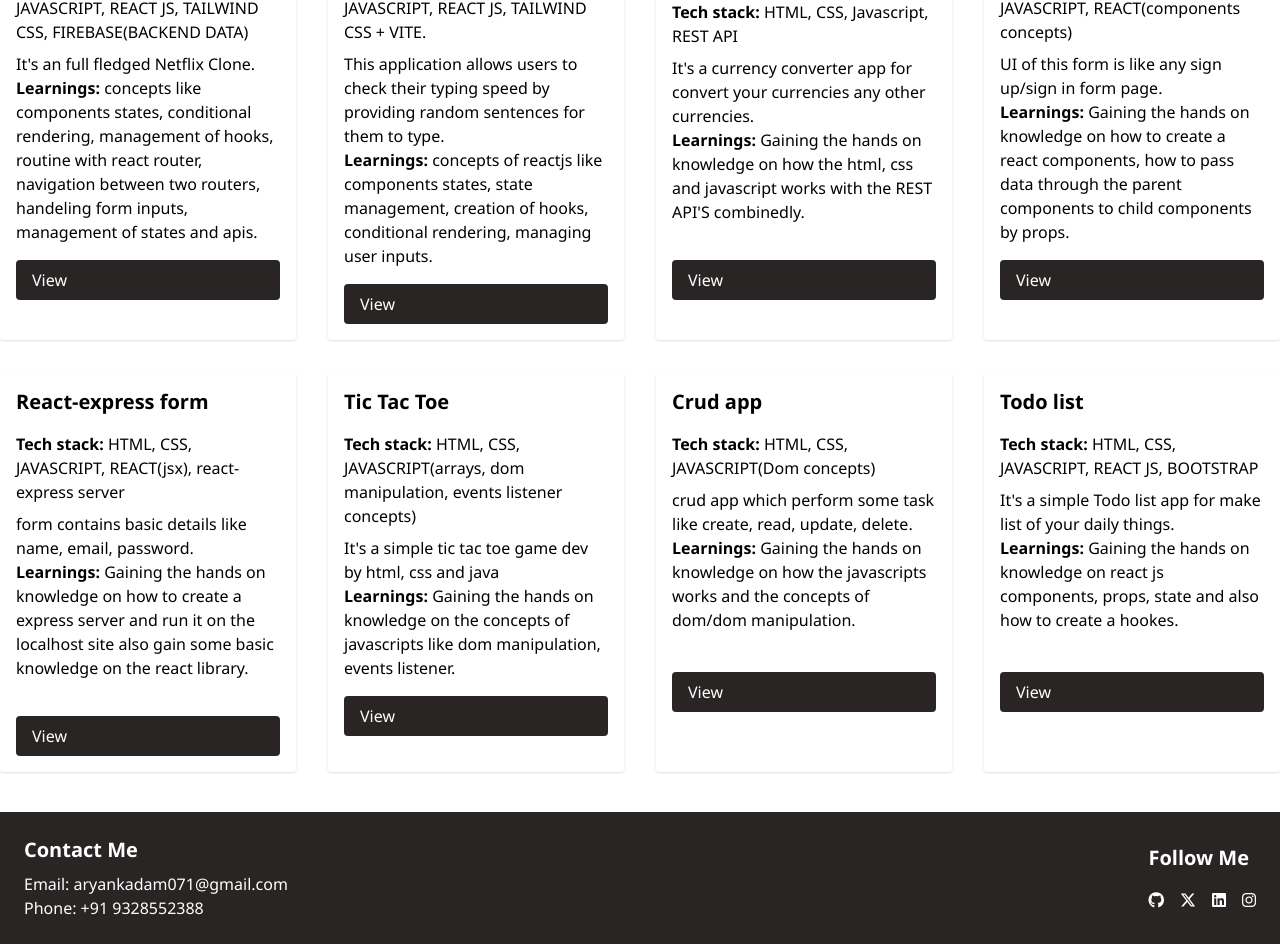
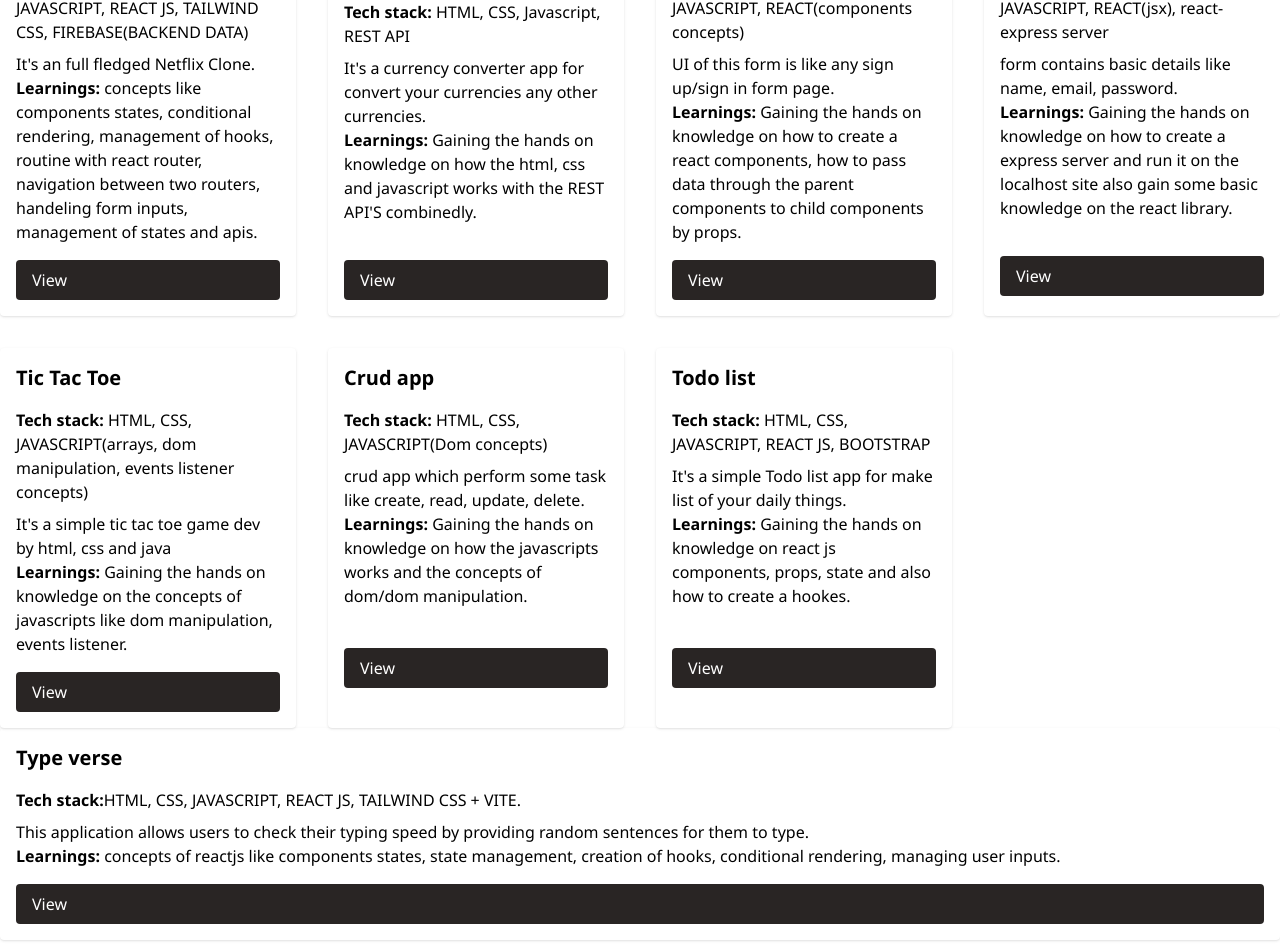
Before and after one commit to aryyan0701/My_work, a React (Vite) app: page / in a window 1280 px wide. Shown: the part 208-1160 px from the top of the page. Built offline with nearby package versions, Linux system fonts and the light colour scheme.

Commit message:
feat: add new project.

```diff
--- a/src/components/Content.jsx
+++ b/src/components/Content.jsx
@@ -12,13 +12,6 @@ function Content() {
           <p><b>Learnings:</b> concepts like components states, conditional rendering, management of hooks, routine with react router, navigation between two routers, handeling form inputs, management of states and apis.  </p>
           <a href="https://github.com/aryyan0701/Netflix_Clone" target="_blank" class="mt-4 block bg-stone-800 text-white py-2 px-4 rounded hover:bg-sky-400">View</a>
           </div>
-          <div class="bg-white p-4 rounded shadow">
-          <h3 class="text-xl font-bold mb-4"><strong>Type verse</strong></h3>
-          <p class="mb-2"><b>Tech stack:</b>HTML, CSS, JAVASCRIPT, REACT JS, TAILWIND CSS + VITE. </p>
-          <p>This application allows users to check their typing speed by providing random sentences for them to type.</p>
-          <p><b>Learnings:</b> concepts of reactjs like components states, state management, creation of hooks, conditional rendering, managing user inputs.</p>
-          <a href="https://aryyan0701.github.io/My_work/" target="_blank" class="mt-4 block bg-stone-800 text-white py-2 px-4 rounded hover:bg-sky-400">View</a>
-        </div>
         <div class="bg-white p-4 rounded shadow">
           <h3 class="text-xl font-bold mb-4"><strong>Seamless Currency convert</strong></h3>
           <p class="mb-2"><b>Tech stack:</b> HTML, CSS, Javascript, REST API</p>
@@ -73,6 +66,13 @@ function Content() {
           <a href="https://github.com/aryyan0701/Todo-list" target="_blank" class="mt-10 block bg-stone-800 text-white py-2 px-4 rounded hover:bg-sky-400">View</a>
         </div>
       </div>
+      <div class="bg-white p-4 rounded shadow">
+          <h3 class="text-xl font-bold mb-4"><strong>Type verse</strong></h3>
+          <p class="mb-2"><b>Tech stack:</b>HTML, CSS, JAVASCRIPT, REACT JS, TAILWIND CSS + VITE. </p>
+          <p>This application allows users to check their typing speed by providing random sentences for them to type.</p>
+          <p><b>Learnings:</b> concepts of reactjs like components states, state management, creation of hooks, conditional rendering, managing user inputs.</p>
+          <a href="https://aryyan0701.github.io/type_verse/" target="_blank" class="mt-4 block bg-stone-800 text-white py-2 px-4 rounded hover:bg-sky-400">View</a>
+        </div>
     </main>
 
   )
```
